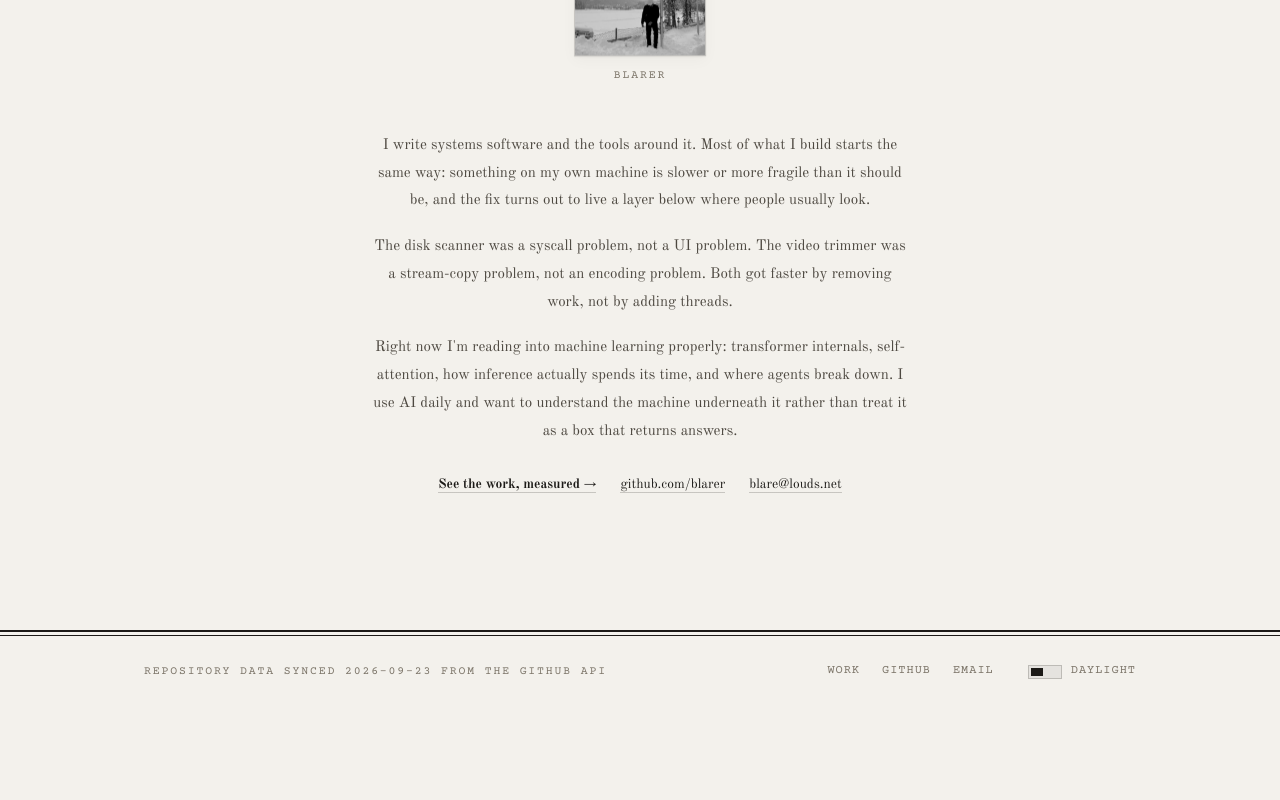
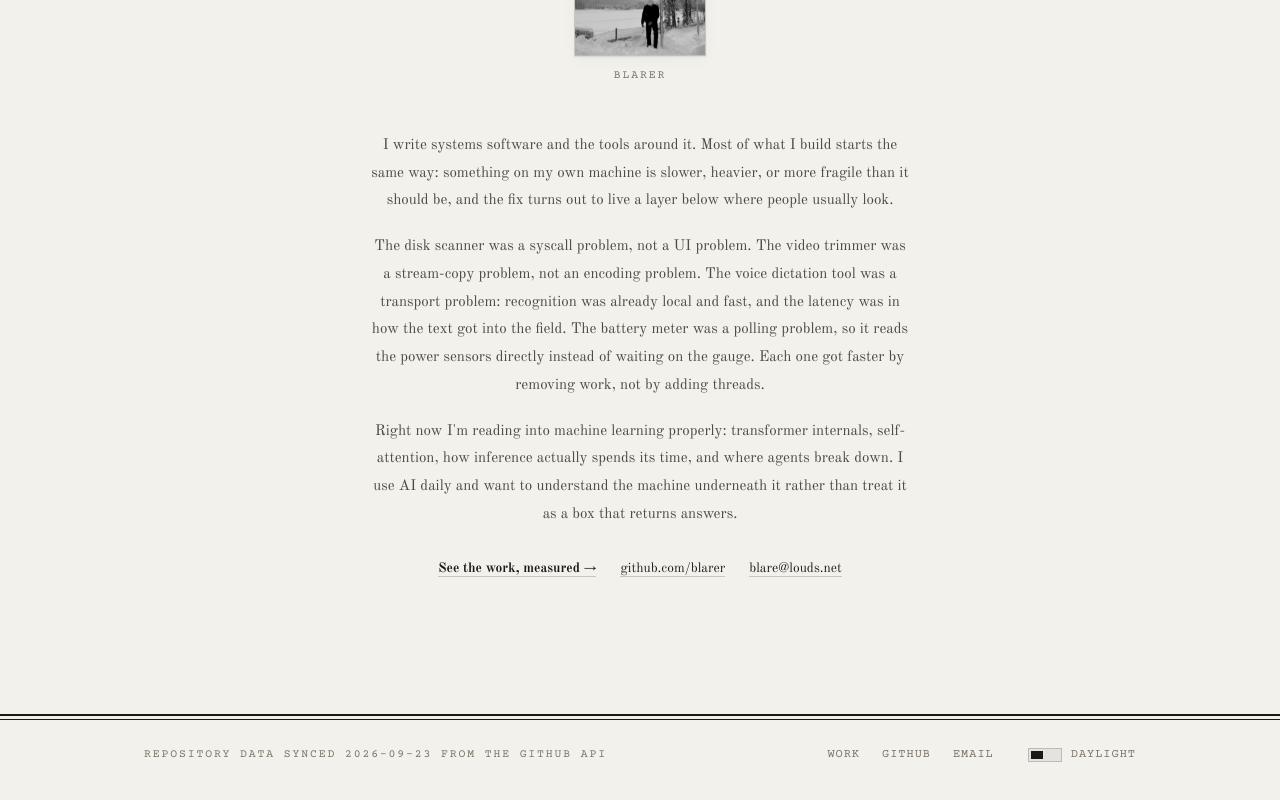
Before and after one commit to blarer/my-homebase, a Next.js app: page / in a window 1280 px wide. Shown: the part 1493-2293 px from the top of the page. Before the commit the page ends 2218 px from the top, so only its background shows below. Built offline with nearby package versions, Linux system fonts and the light colour scheme.

Commit message:
About: the four repositories, one problem each
The second paragraph named two of the four measured projects. It now
names all four, each as the problem it actually was: syscall, stream
copy, transport, polling. The closing line scales with it.

```diff
--- a/components/About.jsx
+++ b/components/About.jsx
@@ -35,14 +35,18 @@ export default function About() {
         <div className="about-body">
           <p>
             I write systems software and the tools around it. Most of what I
-            build starts the same way: something on my own machine is slower or
-            more fragile than it should be, and the fix turns out to live a
-            layer below where people usually look.
+            build starts the same way: something on my own machine is slower,
+            heavier, or more fragile than it should be, and the fix turns out
+            to live a layer below where people usually look.
           </p>
           <p>
-            The disk scanner was a syscall problem, not a UI problem. The video
-            trimmer was a stream-copy problem, not an encoding problem. Both got
-            faster by removing work, not by adding threads.
+            The disk scanner was a syscall problem, not a UI problem. The
+            video trimmer was a stream-copy problem, not an encoding problem.
+            The voice dictation tool was a transport problem: recognition was
+            already local and fast, and the latency was in how the text got
+            into the field. The battery meter was a polling problem, so it
+            reads the power sensors directly instead of waiting on the gauge.
+            Each one got faster by removing work, not by adding threads.
           </p>
           <p>
             Right now I&apos;m reading into machine learning properly:
```
